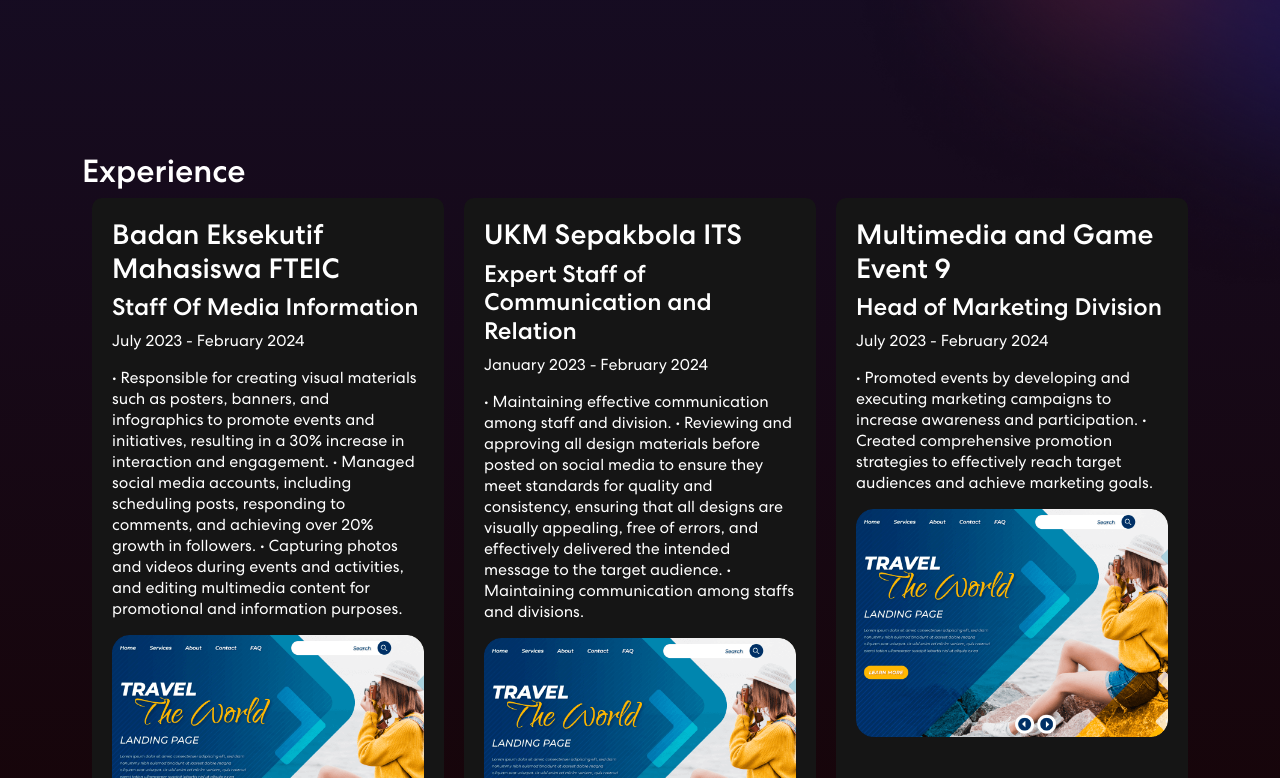
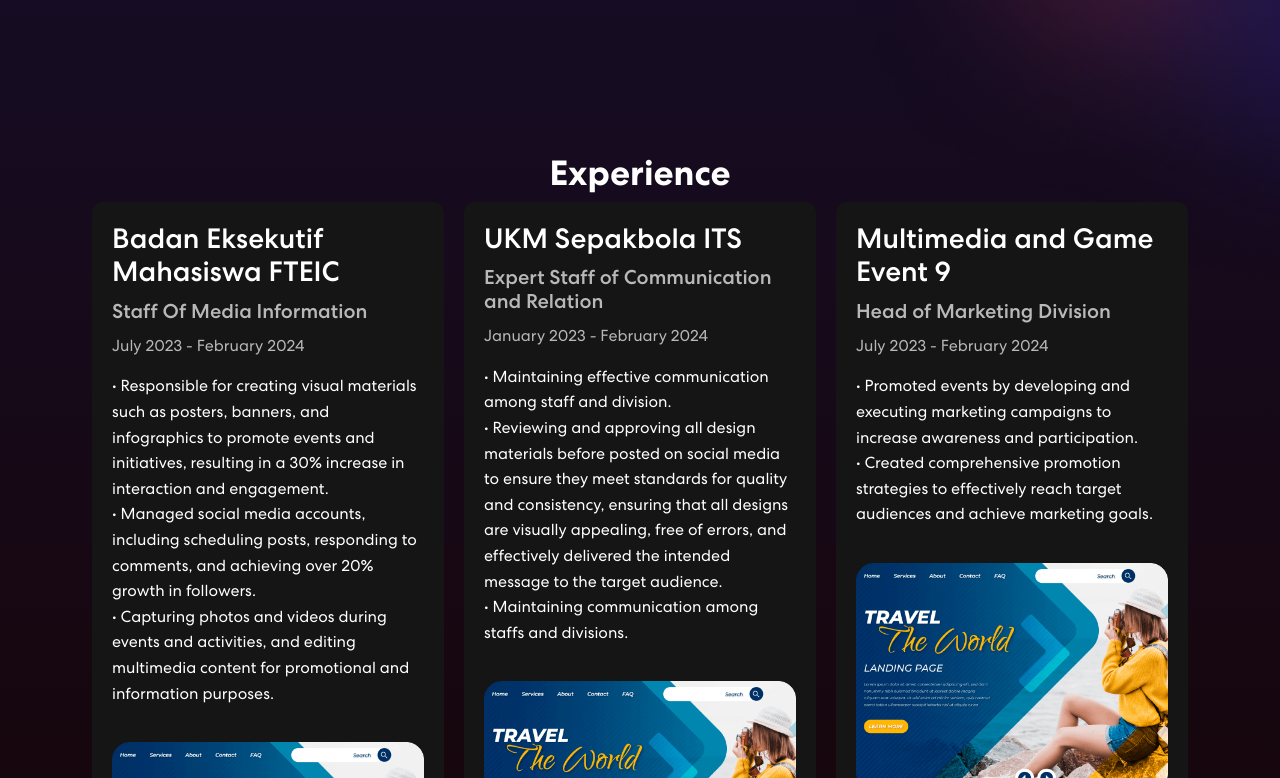
Before and after one commit to Athallah17/Portofolio-web, a React (Create React App) app: page / in a window 1280 px wide. Shown: the part 1722-2500 px from the top of the page. Built offline with nearby package versions, Linux system fonts and the light colour scheme.

Commit message:
Update Experience Section Box

```diff
--- a/src/components/experience/experience.css
+++ b/src/components/experience/experience.css
@@ -1,5 +1,6 @@
 .experience-section {
   padding: 50px 0;
+  position: relative;
   text-align: left;
 }
 
@@ -8,6 +9,12 @@
   flex-wrap: wrap;
   gap: 20px;
   justify-content: center;
+}
+
+.experience-section h2 {
+  text-align: center;
+  font-size: 35px;
+  font-weight: 700;
 }
 
 .experience {
@@ -19,6 +26,43 @@
   box-sizing: border-box;
 }
 
+.experience-description {
+  white-space: pre-line;
+}
+
+.experience img {
+  max-width: 100%;
+  height: auto;
+  margin-top: 20px; /* Add space between description and image */
+  border-radius: 10px; /* Apply border radius to the image */
+}
+
+.experience:hover {
+  transform: translateY(-5px);
+  box-shadow: 0 10px 20px rgba(236, 0, 0, 0.2);
+}
+
+.experience h3 {
+  font-size: 1.75rem;
+  margin-bottom: 10px;
+}
+
+.experience h4 {
+  font-size: 1.25rem;
+  margin-bottom: 10px;
+  color: #b8b8b8;
+}
+
+.experience .duration {
+  font-size: 1rem;
+  margin-bottom: 15px;
+  color: #b8b8b8;
+}
+
+.experience p {
+  font-size: 1rem;
+  line-height: 1.6;
+}
 /* Responsive styles for mobile devices */
 @media (max-width: 767px) {
   .experience {
```
